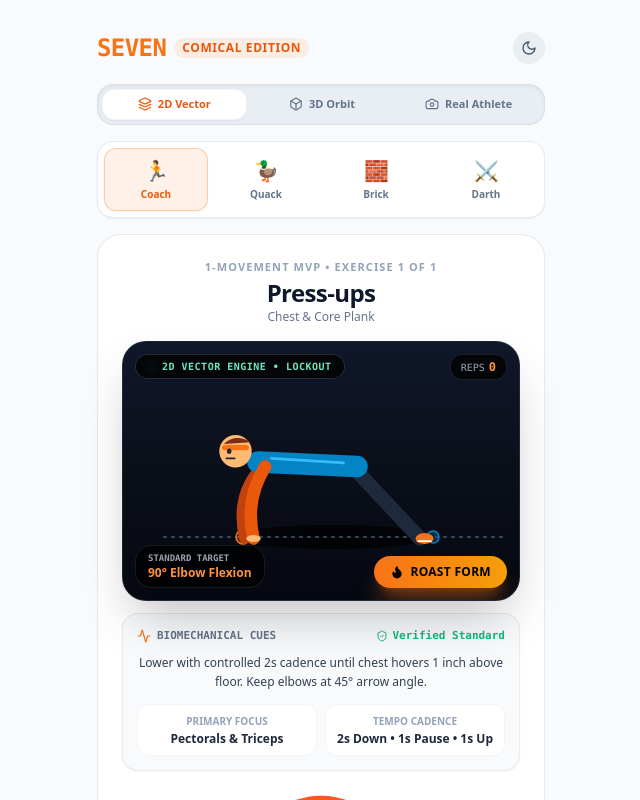
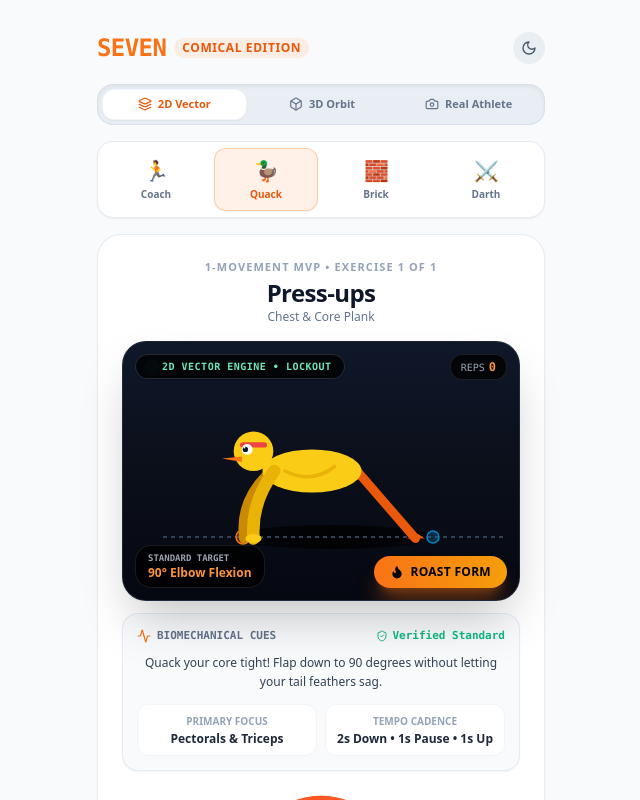
Before and after one commit to cartoonwonders01-beep/form-check-roast, a React (Vite) app in the folder client/: page / in a window 1280 px wide. Shown: the top 800 px of the page, without its empty margins (319-959 px from the left). Built offline with nearby package versions, Linux system fonts and the light colour scheme.

Commit message:
Set Quack Norris default to evaluate duck vector skin

```diff
--- a/client/src/App.jsx
+++ b/client/src/App.jsx
@@ -50,7 +50,7 @@ const PERSONA_ROASTS = {
 export default function App() {
   const [viewMode, setViewMode] = useState('2d_vector'); // '2d_vector' | '3d_mocap' | 'real_athlete'
   const [currentMoveIdx, setCurrentMoveIdx] = useState(0);
-  const [character, setCharacter] = useState('humanoid');
+  const [character, setCharacter] = useState('duck');
   const [isActive, setIsActive] = useState(false);
   const [secondsLeft, setSecondsLeft] = useState(30);
   const [isRest, setIsRest] = useState(false);
```
